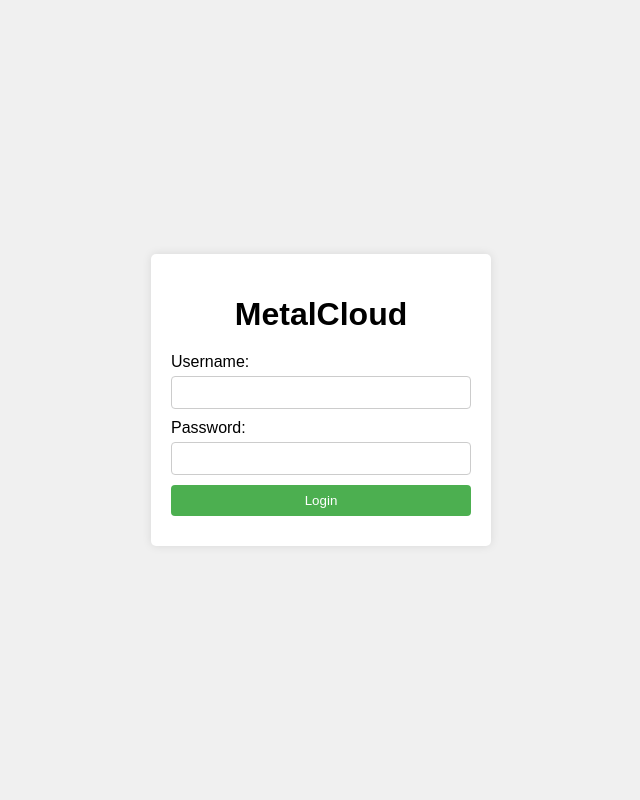
After one commit to anish5256/HeadlessWifiManager, a Flask app: template templates/login.html in a window 1280 px wide. The commit adds this page. Shown: the whole page, without its empty margins (319-959 px from the left). Run offline with Flask 3, Linux system fonts and the light colour scheme; the template is opened without the code that fills it, so the values that code supplies are empty; parts of the project's set-up code (start-up, migrations or seed data) failed here and were passed over.

Commit message:
Added login page

```diff
--- a/app.py
+++ b/app.py
@@ -1,10 +1,18 @@
-from flask import Flask, render_template, request
+from flask import Flask, render_template, request, session, redirect, url_for
 from manager import WifiManagerAdapter
 
 app = Flask(__name__)
+app.secret_key = "a813c29bcd06b9a18f3cfc372418e64cb85860a5ebc044a68d59dcbd367233b3"
 
-# Create an instance of the WifiManagerAdapter
+
 wifi_manager = WifiManagerAdapter().get_manager()
+
+USERNAME = 'admin'
+PASSWORD = 'password'
+
+
+def is_authenticated():
+    return session.get('logged_in', False)
 
 
 @app.route("/")
@@ -13,8 +21,10 @@ def index():
     Index route to display the main page.
     It shows available Wi-Fi networks and current network information.
     """
+
+    if not is_authenticated():
+        return render_template('login.html')
     wifi_networks = wifi_manager.scan_wifi_networks()
-    print(wifi_networks)
     current_network_info = wifi_manager.get_current_network_info()
     return render_template(
         "index.html",
@@ -53,3 +63,27 @@ def saved_networks():
 
 if __name__ == "__main__":
     app.run(host="0.0.0.0", port=9090)
+
+
+
+@app.route('/login', methods=['POST'])
+def login():
+    username = request.form.get('username')
+    password = request.form.get('password')
+
+    if username == USERNAME and password == PASSWORD:
+        session['logged_in'] = True
+        return redirect(url_for('success'))
+    else:
+        return render_template('login.html', error='Invalid username or password')
+
+@app.route('/success')
+def success():
+    if not is_authenticated():
+        return redirect(url_for('index'))
+    return redirect(url_for('index'))
+
+@app.route('/logout')
+def logout():
+    session.pop('logged_in', None)
+    return redirect(url_for('index'))
--- a/manager.py
+++ b/manager.py
@@ -5,6 +5,7 @@ from adaptor.win import WindowsWifiManager
 from adaptor.rpi import RaspberryPiWifiManager
 import os
 import re
+
 
 class WifiManagerAdapter:
     def __init__(self):
--- /dev/null
+++ b/templates/login.html
@@ -0,0 +1,71 @@
+<!DOCTYPE html>
+<html>
+<head>
+    <title>Login</title>
+    <style>
+        body {
+            font-family: Arial, sans-serif;
+            background-color: #f0f0f0;
+            margin: 0;
+            padding: 0;
+            display: flex;
+            justify-content: center;
+            align-items: center;
+            height: 100vh;
+        }
+        .login-container {
+            width: 300px;
+            padding: 20px;
+            background-color: #fff;
+            border-radius: 5px;
+            box-shadow: 0 0 10px rgba(0, 0, 0, 0.1);
+        }
+        h1 {
+            text-align: center;
+            margin-bottom: 20px;
+        }
+        label {
+            display: block;
+            margin-bottom: 5px;
+        }
+        input[type="text"],
+        input[type="password"],
+        input[type="submit"] {
+            width: 100%;
+            padding: 8px;
+            margin-bottom: 10px;
+            border: 1px solid #ccc;
+            border-radius: 4px;
+            box-sizing: border-box;
+        }
+        input[type="submit"] {
+            background-color: #4CAF50;
+            color: white;
+            border: none;
+            cursor: pointer;
+        }
+        input[type="submit"]:hover {
+            background-color: #45a049;
+        }
+        .error {
+            color: red;
+            margin-top: 10px;
+        }
+    </style>
+</head>
+<body>
+    <div class="login-container">
+        <h1>MetalCloud</h1>
+        <form method="post" action="/login">
+            <label for="username">Username:</label>
+            <input type="text" id="username" name="username" required>
+            <label for="password">Password:</label>
+            <input type="password" id="password" name="password" required>
+            {% if error %}
+                <p class="error">{{ error }}</p>
+            {% endif %}
+            <input type="submit" value="Login">
+        </form>
+    </div>
+</body>
+</html>
```
Also changed, not shown: static/stylesheets/app.css (+71 -0 lines), templates/index.html (+13 -3 lines).
